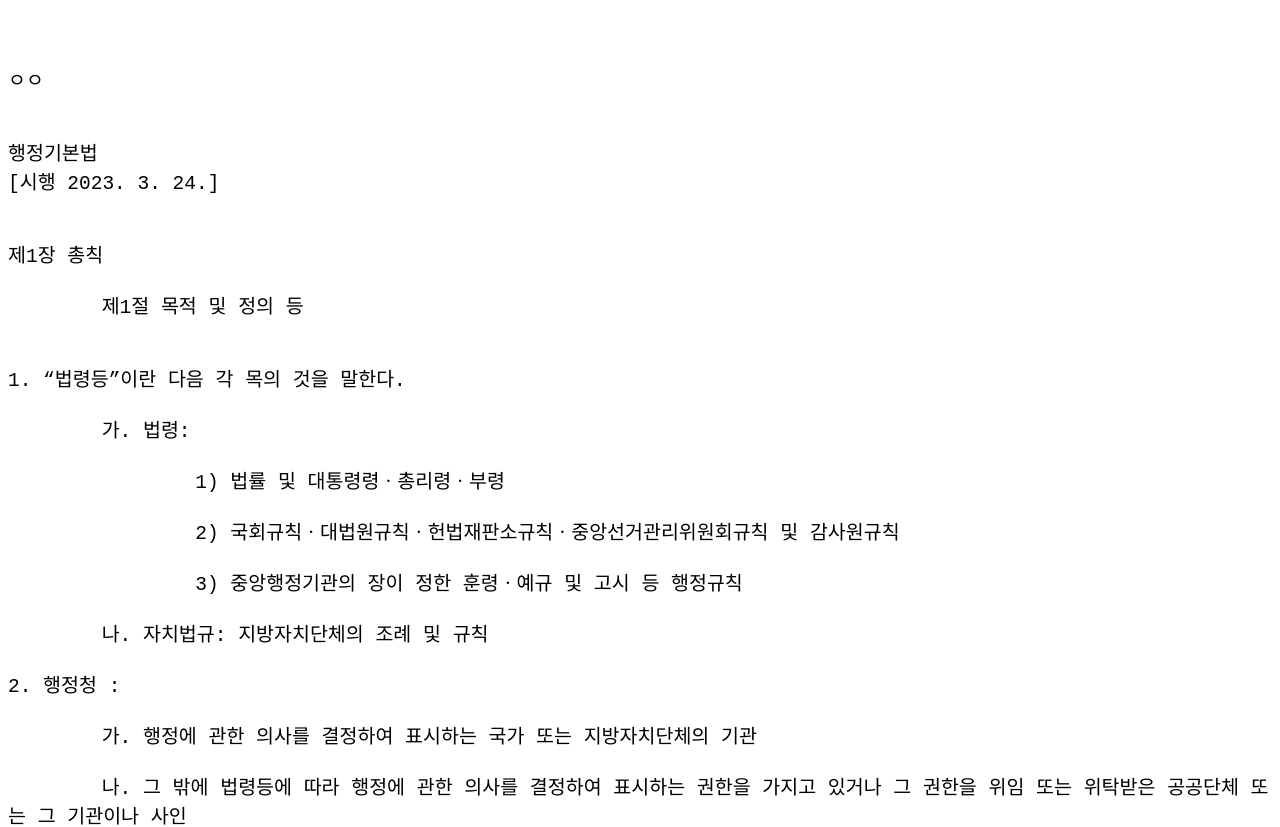
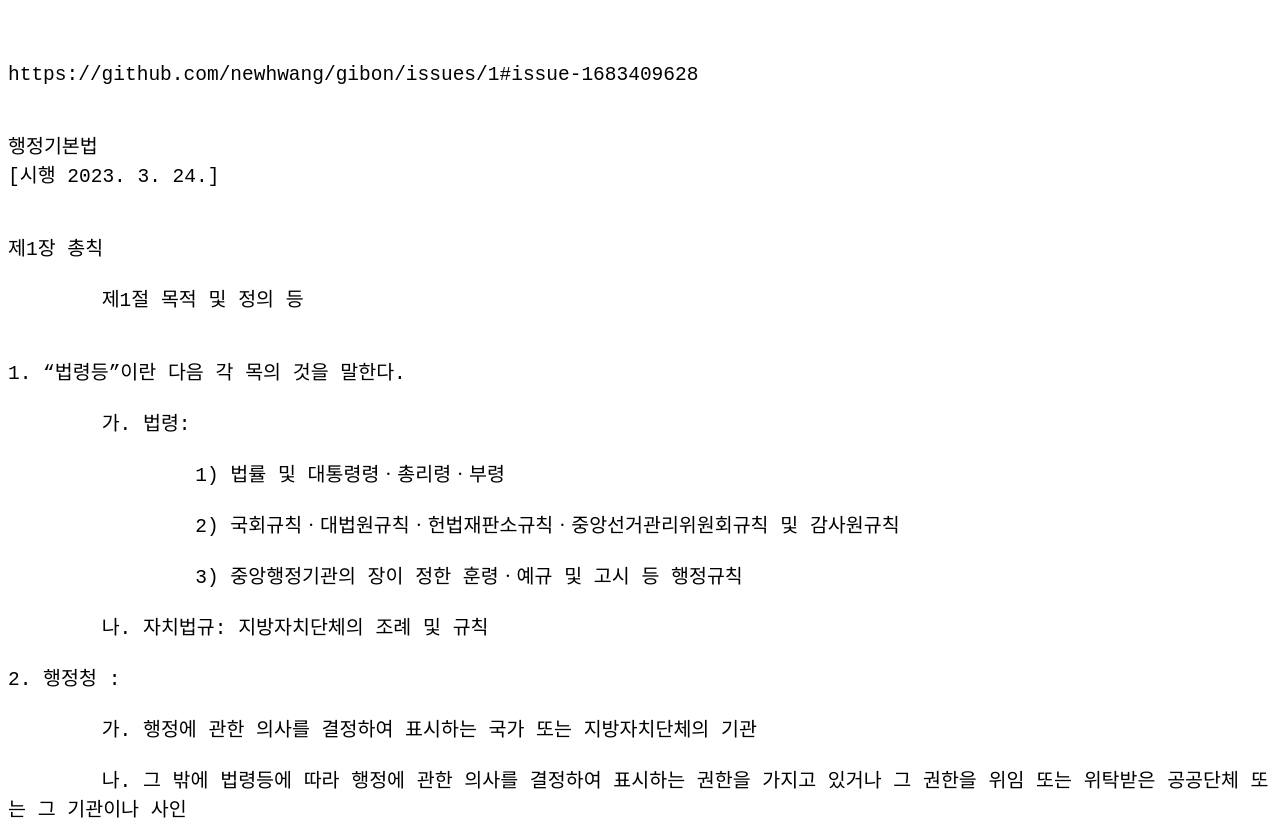
Before and after one commit to newhwang/gibon, a plain HTML site: page index.html in a window 1280 px wide. Shown: the top 827 px of the page. Drawn offline with Linux system fonts and the light colour scheme.

Commit message:
Update index.html

```diff
--- a/index.html
+++ b/index.html
@@ -18,7 +18,7 @@
 
 <pre>
 
-ㅇㅇ
+https://github.com/newhwang/gibon/issues/1#issue-1683409628
 
 
 행정기본법
```
